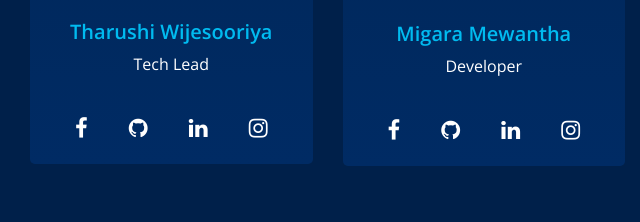
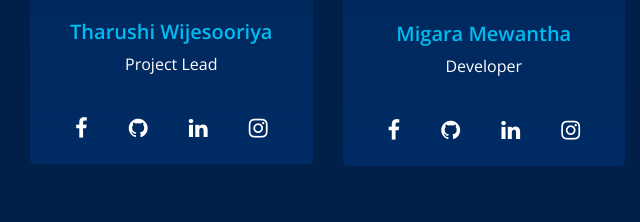
Before and after one commit to migaraiit/StudyFlow, a plain HTML site: page team.html in a window 1280 px wide. Shown: the part 426-648 px from the top of the page, 0-640 px from the left. Drawn offline with nearby package versions, Linux system fonts and the light colour scheme; some packages are replaced by stand-ins of ours.

```diff
--- a/team.html
+++ b/team.html
@@ -113,7 +113,7 @@
                   Tharushi Wijesooriya
                 </h5>
                 <p>
-                  Tech Lead
+                  Project Lead
                 </p>
               </div>
               <div class="social_box">
```
